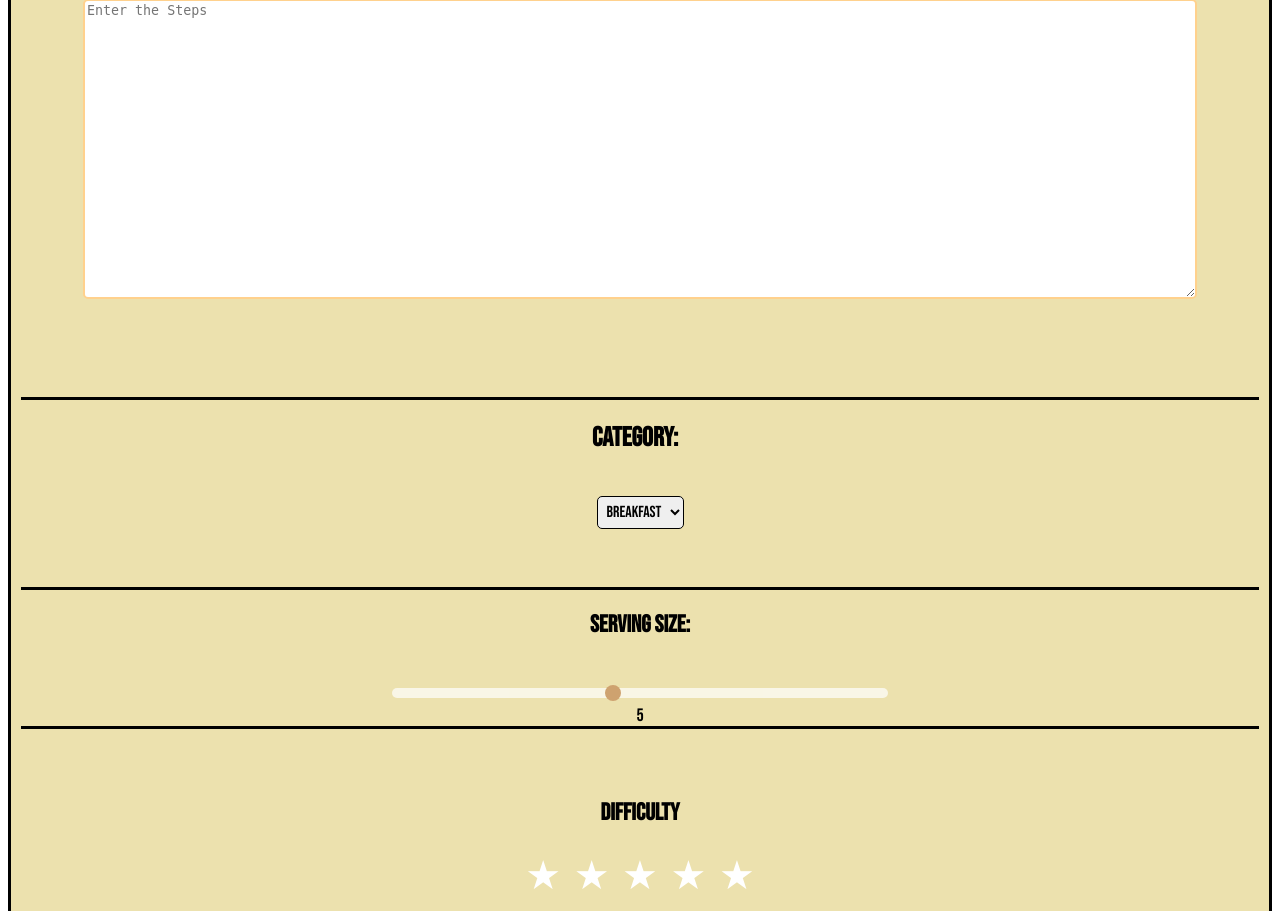
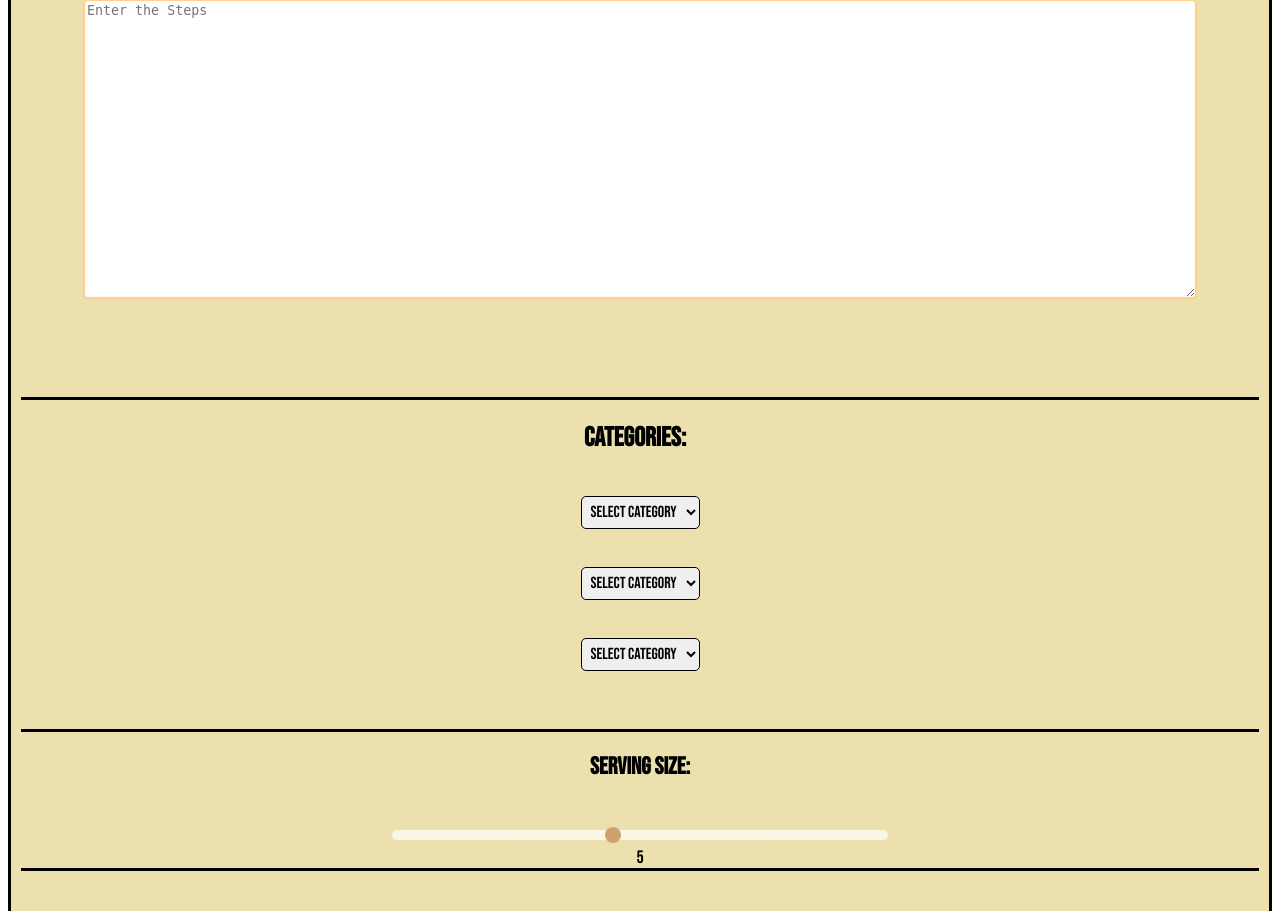
Before and after one commit to Jonkwx27/Project-IT, a Flask app: page /user/1/recipesubmission in a window 1280 px wide. Shown: the part 1418-2329 px from the top of the page. Run offline with Flask 3, Linux system fonts and the light colour scheme; a user stored in the database is signed in; data comes from the database, SQL or seed files in the repository.

Commit message:
changes
-admin can now add, delete and update categories
-users can now choose a maximum of three categories in the recipe submission
-shows the categories for the recipe in recipe.html

```diff
--- a/main.py
+++ b/main.py
@@ -89,15 +89,17 @@ def browse_recipe(user_id):
     if selected_category == "All":
         recipes = Recipe.query.filter_by(approved=True).all()
     else:
-        # Assuming 'Category' is the class representing your category and 'category_name' is the column name
+        # Fetch the category object
         category = Category.query.filter_by(name=selected_category).first()
         if category:
-            recipes = Recipe.query.filter(Recipe.category == category, Recipe.approved == True).all()
+            # Filter recipes that have the selected category
+            recipes = Recipe.query.filter(Recipe.categories.contains(category), Recipe.approved == True).all()
         else:
             # Handle the case when the category does not exist
             recipes = []
 
     return render_template("browse_recipe.html", recipes=recipes, categories=categories, selected_category=selected_category, user=user)
+
 
 @app.route("/user/<int:user_id>/recipe/<int:recipe_id>")
 def recipe(user_id,recipe_id):
@@ -161,7 +163,14 @@ def recipesubmission(user_id):
         time_required = int(request.form.get("rating2", 1))
         user = User.query.get_or_404(user_id)
         submitted_by = f"{user.username} (ID: {user.id})"
-        category_id = request.form['category']
+
+         # Get selected categories
+        category_ids = []
+        for category_id in [request.form['category1'], request.form['category2'], request.form['category3']]:
+            if category_id:
+                category = Category.query.get(category_id)
+                if category:
+                    category_ids.append(category)
 
         if "recipe_image" in request.files:
             recipe_image = request.files["recipe_image"]
@@ -193,7 +202,7 @@ def recipesubmission(user_id):
             image_path=image_path_relative,
             user_id=user_id,
             submitted_by=submitted_by,
-            category_id=category_id,
+            categories=category_ids
         )
 
         # Add the recipe to the database session and commit changes
--- a/templates/RecipeSubmission.html
+++ b/templates/RecipeSubmission.html
@@ -54,8 +54,21 @@
                     <textarea class="steptext" name="steps" placeholder="Enter the Steps" required></textarea><br><br>
                 </div>
                 <div class="input-container category-selection">
-                    <label for="category"><h2>Category:</h2></label><br>
-                    <select id="category" name="category" required>
+                    <label for="category"><h2>Categories:</h2></label><br>
+                    <select id="category1" name="category1">
+                        <option value="">Select Category</option>
+                        {% for category in categories %}
+                            <option value="{{ category.id }}">{{ category.name }}</option>
+                        {% endfor %}
+                    </select><br><br>
+                    <select id="category2" name="category2">
+                        <option value="">Select Category</option>
+                        {% for category in categories %}
+                            <option value="{{ category.id }}">{{ category.name }}</option>
+                        {% endfor %}
+                    </select><br><br>
+                    <select id="category3" name="category3">
+                        <option value="">Select Category</option>
                         {% for category in categories %}
                             <option value="{{ category.id }}">{{ category.name }}</option>
                         {% endfor %}
--- a/templates/browse_recipe.html
+++ b/templates/browse_recipe.html
@@ -49,6 +49,11 @@
                 <img src="/static/{{ recipe.image_path }}" alt="Recipe Image" style="max-width: 100px;">
                 <h3>{{ recipe.recipe_name }}</h3>
                 <p>{{ recipe.description }}</p>
+                <p>Categories:
+                    {% for category in recipe.categories %}
+                        {{ category.name }}{% if not loop.last %}, {% endif %}
+                    {% endfor %}
+                </p>
                 <a href="{{ url_for('recipe', user_id=user.id, recipe_id=recipe.id) }}">View Recipe</a>
             </div>
             {% endfor %}
```
Also changed, not shown: models.py (+6 -2 lines), templates/pending_submissions.html (+16 -4 lines), templates/recipe.html (+8 -0 lines), database.db.
